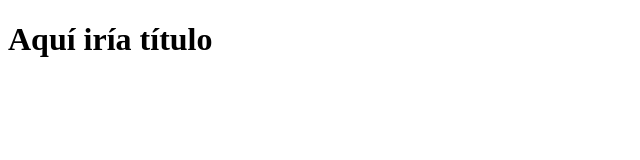
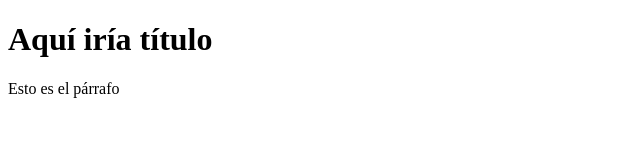
Before and after one commit to andreahc24/Test2, a plain HTML site: page index.html in a window 1280 px wide. Shown: the whole page, without its empty margins (0-640 px from the left). Drawn offline with Linux system fonts and the light colour scheme.

Commit message:
Update index.html

```diff
--- a/index.html
+++ b/index.html
@@ -8,5 +8,6 @@
 </head>
 <body>
     <h1>Aquí iría título</h1>
+    <p>Esto es el párrafo</p>
 </body>
 </html>
```
